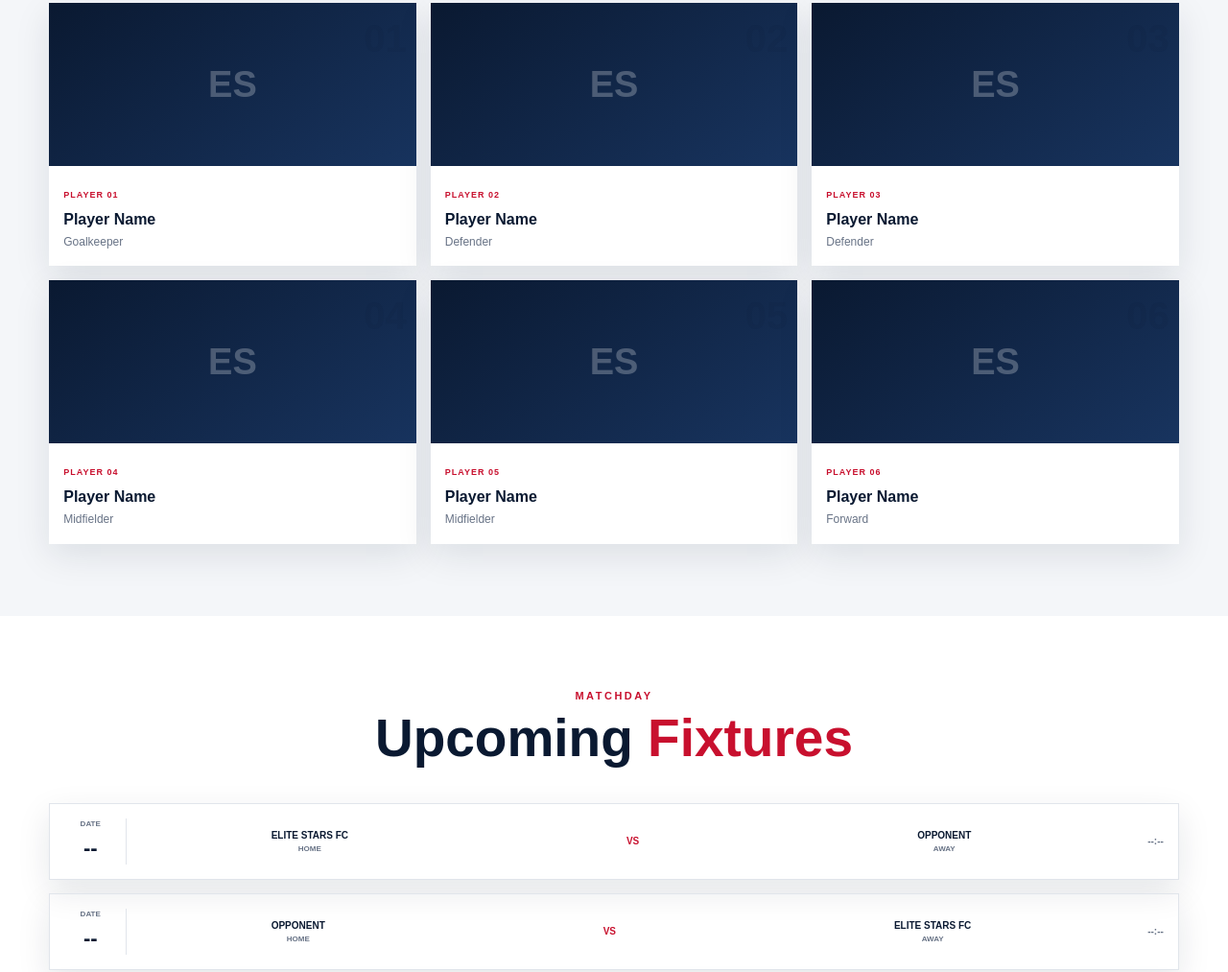
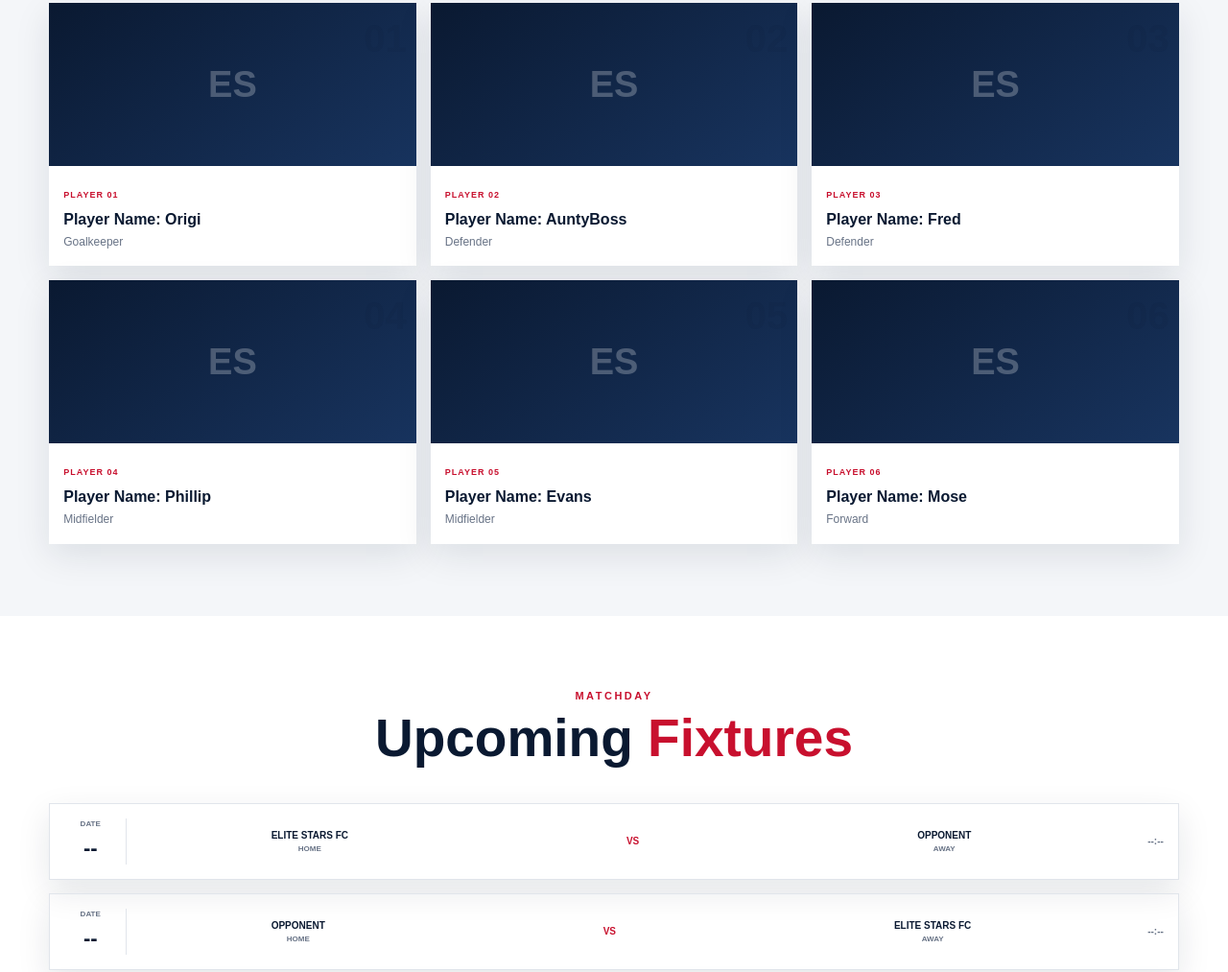
Before and after one commit to Lcwebdesigner/elitestarsfc, a plain HTML site: page index.html in a window 1280 px wide. Shown: the part 1795-2808 px from the top of the page at 96% size. Drawn offline with Linux system fonts and the light colour scheme.

Commit message:
Update player names in team section

```diff
--- a/index.html
+++ b/index.html
@@ -66,12 +66,12 @@
   <div class="section-container">
     <div class="section-heading centered"><p class="section-label">THE SQUAD</p><h2>Meet Our <span>Stars</span></h2><p>Our squad is made up of players determined to develop their talent and represent Elite Stars FC.</p></div>
     <div class="players-grid">
-      <article class="player-card"><div class="player-number">01</div><div class="player-placeholder">ES</div><div class="player-info"><span>PLAYER 01</span><h3>Player Name</h3><p>Goalkeeper</p></div></article>
-      <article class="player-card"><div class="player-number">02</div><div class="player-placeholder">ES</div><div class="player-info"><span>PLAYER 02</span><h3>Player Name</h3><p>Defender</p></div></article>
-      <article class="player-card"><div class="player-number">03</div><div class="player-placeholder">ES</div><div class="player-info"><span>PLAYER 03</span><h3>Player Name</h3><p>Defender</p></div></article>
-      <article class="player-card"><div class="player-number">04</div><div class="player-placeholder">ES</div><div class="player-info"><span>PLAYER 04</span><h3>Player Name</h3><p>Midfielder</p></div></article>
-      <article class="player-card"><div class="player-number">05</div><div class="player-placeholder">ES</div><div class="player-info"><span>PLAYER 05</span><h3>Player Name</h3><p>Midfielder</p></div></article>
-      <article class="player-card"><div class="player-number">06</div><div class="player-placeholder">ES</div><div class="player-info"><span>PLAYER 06</span><h3>Player Name</h3><p>Forward</p></div></article>
+      <article class="player-card"><div class="player-number">01</div><div class="player-placeholder">ES</div><div class="player-info"><span>PLAYER 01</span><h3>Player Name: Origi</h3><p>Goalkeeper</p></div></article>
+      <article class="player-card"><div class="player-number">02</div><div class="player-placeholder">ES</div><div class="player-info"><span>PLAYER 02</span><h3>Player Name: AuntyBoss</h3><p>Defender</p></div></article>
+      <article class="player-card"><div class="player-number">03</div><div class="player-placeholder">ES</div><div class="player-info"><span>PLAYER 03</span><h3>Player Name: Fred</h3><p>Defender</p></div></article>
+      <article class="player-card"><div class="player-number">04</div><div class="player-placeholder">ES</div><div class="player-info"><span>PLAYER 04</span><h3>Player Name: Phillip</h3><p>Midfielder</p></div></article>
+      <article class="player-card"><div class="player-number">05</div><div class="player-placeholder">ES</div><div class="player-info"><span>PLAYER 05</span><h3>Player Name: Evans</h3><p>Midfielder</p></div></article>
+      <article class="player-card"><div class="player-number">06</div><div class="player-placeholder">ES</div><div class="player-info"><span>PLAYER 06</span><h3>Player Name: Mose</h3><p>Forward</p></div></article>
     </div>
   </div>
 </section>
```
